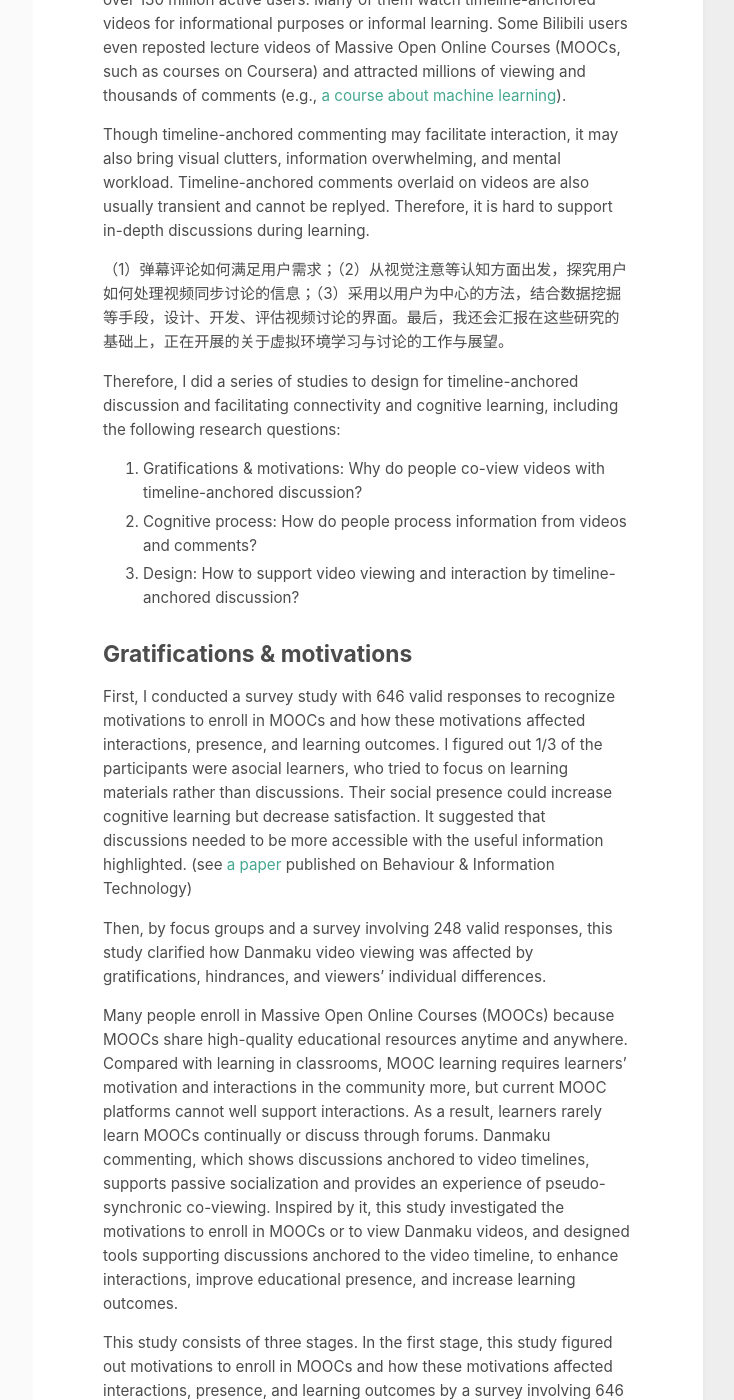
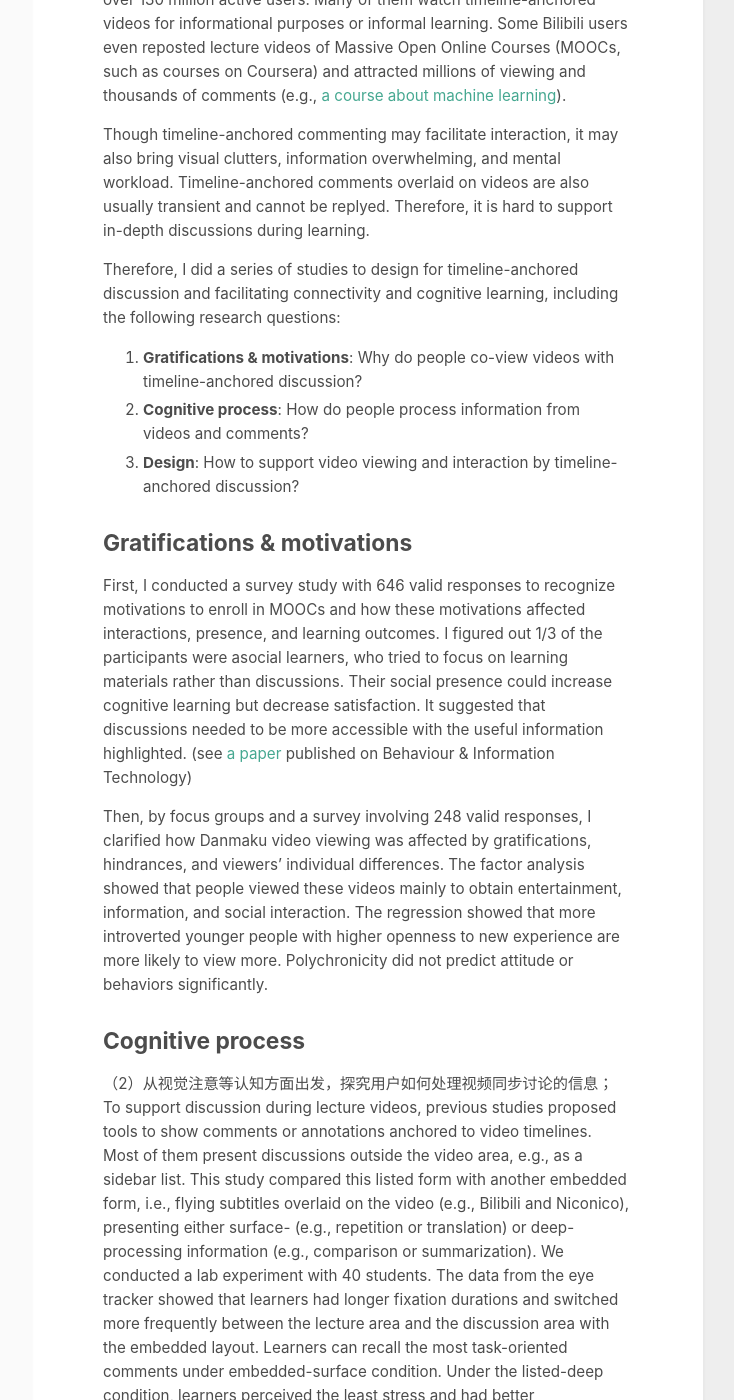
Before and after one commit to Lynncy/chenyue.github.io, a Jekyll site: the page built from _posts/2019-07-01-mooc.md, in a window 1280 px wide and 1400 px high, scrolled down 550 px. Shown: the whole window, without its empty margins (417-1151 px from the left). Built offline with Jekyll 4.4.1, drawn with Linux system fonts in a browser that asks for light colours; some of the changed text lies outside the part shown.

Commit message:
Update 2019-07-01-mooc.md

```diff
--- a/_posts/2019-07-01-mooc.md
+++ b/_posts/2019-07-01-mooc.md
@@ -10,13 +10,11 @@ People like co-viewing videos for information, interaction, and entertainment. T
 
 Though timeline-anchored commenting may facilitate interaction, it may also bring visual clutters, information overwhelming, and mental workload. Timeline-anchored comments overlaid on videos are also usually transient and cannot be replyed. Therefore, it is hard to support in-depth discussions during learning.
 
-（1）弹幕评论如何满足用户需求；（2）从视觉注意等认知方面出发，探究用户如何处理视频同步讨论的信息；（3）采用以用户为中心的方法，结合数据挖掘等手段，设计、开发、评估视频讨论的界面。最后，我还会汇报在这些研究的基础上，正在开展的关于虚拟环境学习与讨论的工作与展望。
-
 Therefore, I did a series of studies to design for timeline-anchored discussion and facilitating connectivity and cognitive learning, including the following research questions:
 
-1. Gratifications & motivations: Why do people co-view videos with timeline-anchored discussion?
-2. Cognitive process: How do people process information from videos and comments?
-3. Design: How to support video viewing and interaction by timeline-anchored discussion?
+1. **Gratifications & motivations**: Why do people co-view videos with timeline-anchored discussion?
+2. **Cognitive process**: How do people process information from videos and comments?
+3. **Design**: How to support video viewing and interaction by timeline-anchored discussion?
 
 
 ## Gratifications & motivations
@@ -24,10 +22,20 @@ Therefore, I did a series of studies to design for timeline-anchored discussion
 First, I conducted a survey study with 646 valid responses to recognize motivations to enroll in MOOCs and how these motivations affected interactions, presence, and learning outcomes. I figured out 1/3 of the participants were asocial learners, who tried to focus on learning materials rather than discussions. Their social presence could increase cognitive learning but decrease satisfaction. It suggested that discussions needed to be more accessible with the useful information highlighted. (see [a paper](https://github.com/Lynncy/lynncy.github.io/tree/main/assets/docs/mooc-motivation.pdf) published on Behaviour & Information Technology)
 
 
+Then, by focus groups and a survey involving 248 valid responses, I clarified how Danmaku video viewing was affected by gratifications, hindrances, and viewers’ individual differences. The factor analysis showed that people viewed these videos mainly to obtain entertainment, information, and social interaction. The regression showed that more introverted younger people with higher openness to new experience are more likely to view more. Polychronicity did not predict attitude or behaviors significantly.
 
-Then, by focus groups and a survey involving 248 valid responses, this study clarified how Danmaku video viewing was affected by gratifications, hindrances, and viewers’ individual differences.
 
-Many people enroll in Massive Open Online Courses (MOOCs) because MOOCs share high-quality educational resources anytime and anywhere. Compared with learning in classrooms, MOOC learning requires learners’ motivation and interactions in the community more, but current MOOC platforms cannot well support interactions. As a result, learners rarely learn MOOCs continually or discuss through forums. Danmaku commenting, which shows discussions anchored to video timelines, supports passive socialization and provides an experience of pseudo-synchronic co-viewing. Inspired by it, this study investigated the motivations to enroll in MOOCs or to view Danmaku videos, and designed tools supporting discussions anchored to the video timeline, to enhance interactions, improve educational presence, and increase learning outcomes.
+
+## Cognitive process
+
+（2）从视觉注意等认知方面出发，探究用户如何处理视频同步讨论的信息；
+To support discussion during lecture videos, previous studies proposed tools to show comments or annotations anchored to video timelines. Most of them present discussions outside the video area, e.g., as a sidebar list. This study compared this listed form with another embedded form, i.e., flying subtitles overlaid on the video (e.g., Bilibili and Niconico), presenting either surface- (e.g., repetition or translation) or deep-processing information (e.g., comparison or summarization). We conducted a lab experiment with 40 students. The data from the eye tracker showed that learners had longer fixation durations and switched more frequently between the lecture area and the discussion area with the embedded layout. Learners can recall the most task-oriented comments under embedded-surface condition. Under the listed-deep condition, learners perceived the least stress and had better performance in searching quizzes.
+
+
+## Design
+
+（3）采用以用户为中心的方法，结合数据挖掘等手段，设计、开发、评估视频讨论的界面。最后，我还会汇报在这些研究的基础上，正在开展的关于虚拟环境学习与讨论的工作与展望。
+
 
 This study consists of three stages. In the first stage, this study figured out motivations to enroll in MOOCs and how these motivations affected interactions, presence, and learning outcomes by a survey involving 646 valid responses. Then, by focus groups and a survey involving 248 valid responses, this study clarified how Danmaku video viewing was affected by gratifications, hindrances, and viewers’ individual differences. In the second stage, the study designed and evaluated a tool to facilitate video timeline-anchored discussions named DanMOOC by the user-centered approach. It showed comments and threads both embedded in the video and listed aside. It was evaluated by an experiment involving 28 participants. The study also explored how learning was affected by the layout and the content of timeline-anchored discussions by an experiment with 40 participants. In the third stage, the study designed a visualization tool by analyzing and presenting discussion data. It showed the perceived difficulty, the relevance of discussions with the course content, and the topics of discussions in the lecture video interface. It was evaluated by an experiment with 24 participants.
 
```
